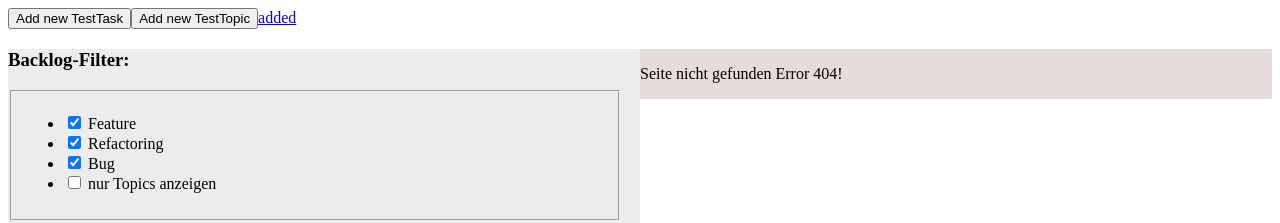
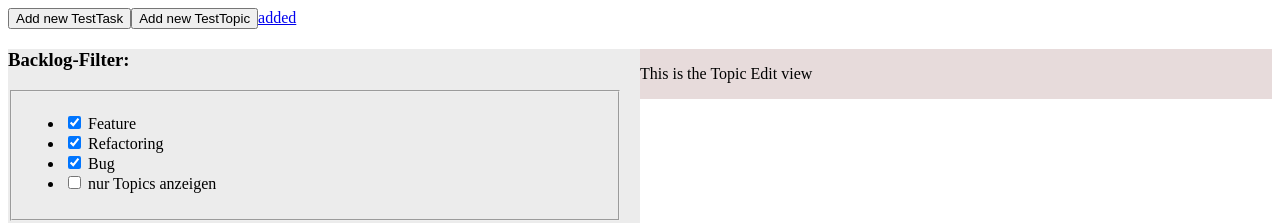
Before and after one commit to thordeuka/MyPersonallyBacklog, an Angular app in the folder myPersonallyBacklog/: page /edittopic/1 in a window 1280 px wide. Before the commit this address led to /not-found. Shown: the top 223 px of the page. Built offline with nearby package versions, Linux system fonts and the light colour scheme.

Commit message:
Topi Edit view in Routing eingebunden

```diff
--- a/myPersonallyBacklog/src/app/app-routing.module.ts
+++ b/myPersonallyBacklog/src/app/app-routing.module.ts
@@ -2,10 +2,12 @@ import { NgModule } from '@angular/core';
 import { Routes, RouterModule } from '@angular/router';
 import { Error404Component } from './error404/error404.component';
 import { TaskEditComponent } from './task-edit/task-edit.component';
+import { TopicEditComponent } from './topic-edit/topic-edit.component';
 
 
 const routes: Routes = [
   {path: 'edittask/:id', component: TaskEditComponent},
+  {path: 'edittopic/:id', component: TopicEditComponent},
   {path: 'newtask', component: TaskEditComponent},
   {path: 'not-found', component: Error404Component},
   {path: '**', redirectTo: '/not-found'}
--- a/myPersonallyBacklog/src/app/app.module.ts
+++ b/myPersonallyBacklog/src/app/app.module.ts
@@ -12,6 +12,7 @@ import { ParentFilterPipe } from './parent-filter.pipe';
 import { TaskEditComponent } from './task-edit/task-edit.component';
 import { Error404Component } from './error404/error404.component';
 import { BacklogTopicComponent } from './backlog-topic/backlog-topic.component';
+import { TopicEditComponent } from './topic-edit/topic-edit.component';
 
 @NgModule({
   declarations: [
@@ -23,7 +24,8 @@ import { BacklogTopicComponent } from './backlog-topic/backlog-topic.component';
     ParentFilterPipe,
     TaskEditComponent,
     Error404Component,
-    BacklogTopicComponent
+    BacklogTopicComponent,
+    TopicEditComponent
   ],
   imports: [
     BrowserModule,
--- /dev/null
+++ b/myPersonallyBacklog/src/app/topic-edit/topic-edit.component.html
@@ -0,0 +1 @@
+<p>This is the Topic Edit view</p>
--- /dev/null
+++ b/myPersonallyBacklog/src/app/topic-edit/topic-edit.component.ts
@@ -0,0 +1,15 @@
+import { Component, OnInit } from '@angular/core';
+
+@Component({
+  selector: 'app-topic-edit',
+  templateUrl: './topic-edit.component.html',
+  styleUrls: ['./topic-edit.component.css']
+})
+export class TopicEditComponent implements OnInit {
+
+  constructor() { }
+
+  ngOnInit(): void {
+  }
+
+}
```
Also changed, not shown: myPersonallyBacklog/src/app/topic-edit/topic-edit.component.css (added), 1 other file (tests, documents, lock files or other folders).
